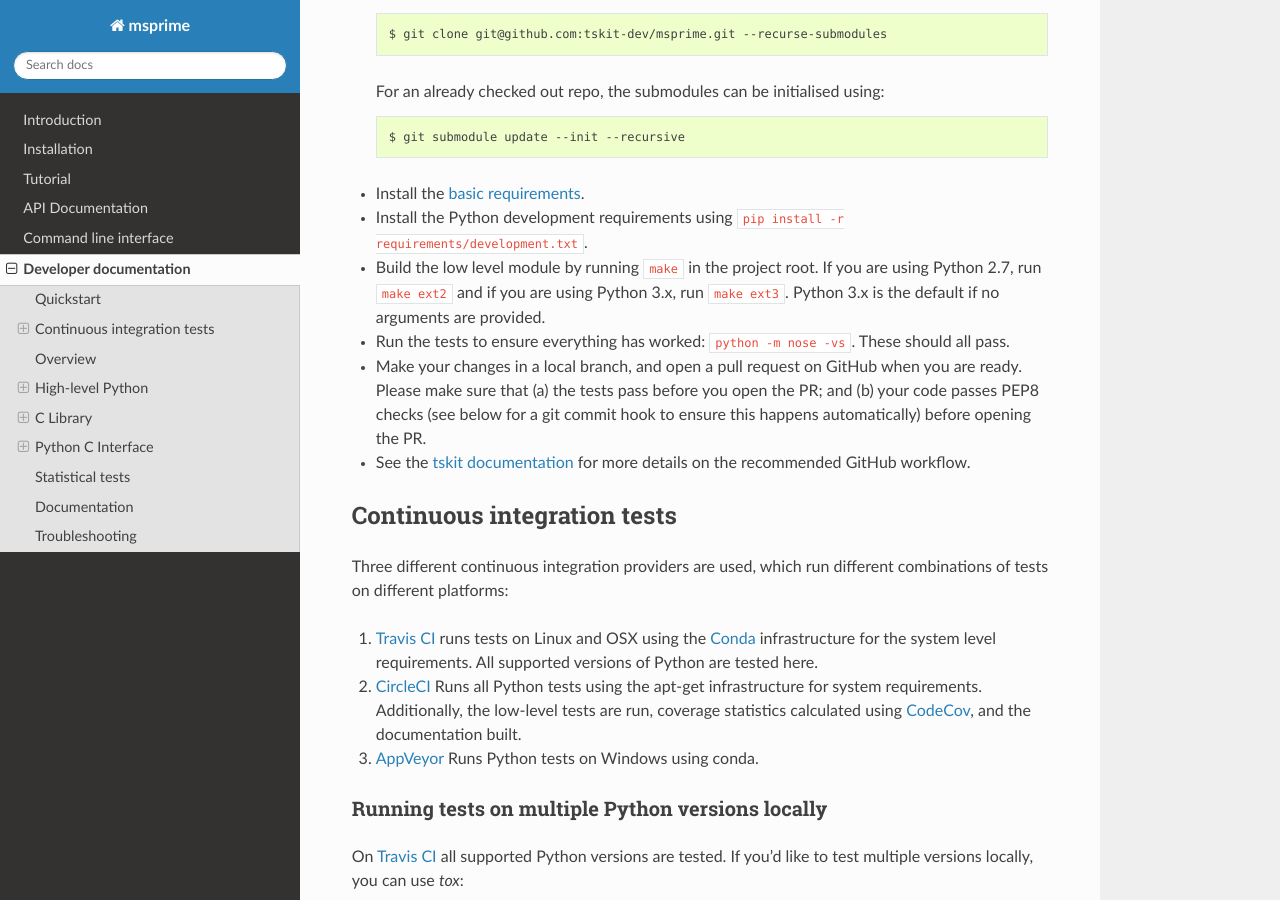
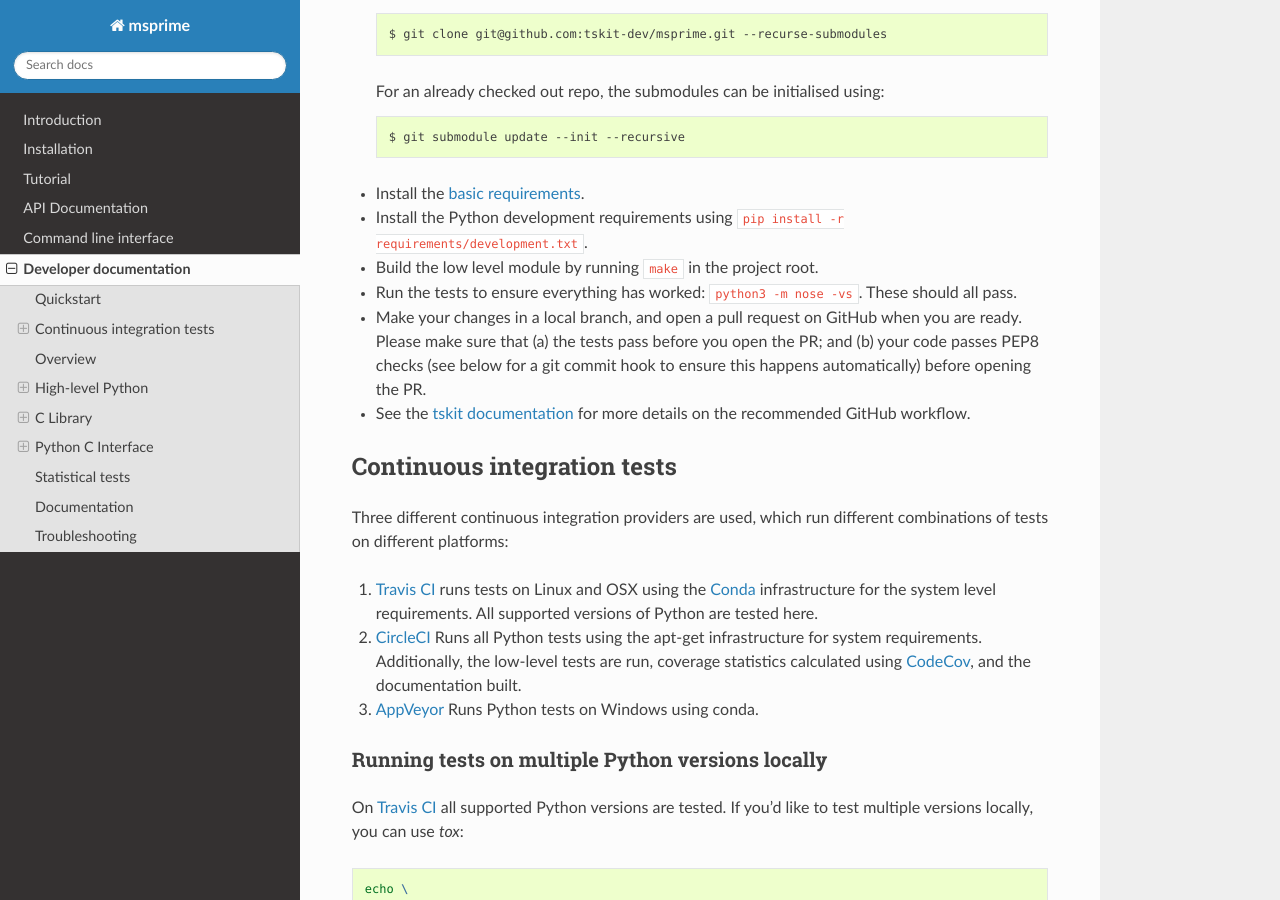
Before and after one commit to tskit-dev/msprime, a Sphinx documentation site: the page built from docs/development.rst, in a window 1280 px wide and 900 px high, scrolled down 336 px. Built offline with Sphinx 7.4.7 and the Read the Docs theme 2.0.0, drawn with Linux system fonts in a browser that asks for light colours; the version number could not be read and is left out; some of the changed text lies outside the part shown.

Commit message:
Miscellaneous Py2 removal changes.

```diff
--- a/docs/development.rst
+++ b/docs/development.rst
@@ -25,10 +25,8 @@ Quickstart
 
 - Install the :ref:`basic requirements <sec_installation_system_requirements>`.
 - Install the Python development requirements using ``pip install -r requirements/development.txt``.
-- Build the low level module by running ``make`` in the project root. If you
-  are using Python 2.7, run ``make ext2`` and if you are using Python 3.x,
-  run ``make ext3``. Python 3.x is the default if no arguments are provided.
-- Run the tests to ensure everything has worked: ``python -m nose -vs``. These should
+- Build the low level module by running ``make`` in the project root.
+- Run the tests to ensure everything has worked: ``python3 -m nose -vs``. These should
   all pass.
 - Make your changes in a local branch, and open a pull request on GitHub when you
   are ready. Please make sure that (a) the tests pass before you open the PR; and
@@ -177,7 +175,7 @@ first-class executable programs in a cross-platform manner.
 
 There are simple scripts in the root of the project (currently: ``msp_dev.py``,
 ``mspms_dev.py``) which are used for development. For example, to run the
-development version of ``mspms`` use ``python mspms_dev.py``.
+development version of ``mspms`` use ``python3 mspms_dev.py``.
 
 *********
 C Library
@@ -453,11 +451,10 @@ for use in the current working directory, run
 
 .. code-block:: bash
 
-    $ python setup.py build_ext --inplace
+    $ python3 setup.py build_ext --inplace
 
 A development Makefile is also provided in the project root, so that running
-``make ext2`` or ``make ext3`` should build the extension module for either
-Python 2 or Python 3.
+``make`` should build the extension module.
 
 ++++++++++++++++++++++++
 Testing for memory leaks
@@ -486,7 +483,7 @@ this script using:
 
 .. code-block:: bash
 
-    $ python verification.py
+    $ python3 verification.py
 
 
 The statistical tests depend on compiled programs in the ``data`` directory.
```
Also changed, not shown: docs/installation.rst (+7 -9 lines), 3 other files.
